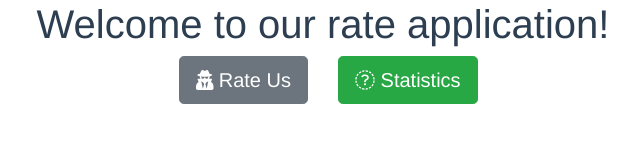
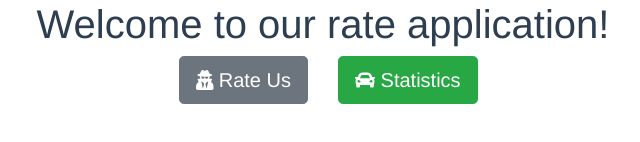
Before and after one commit to TheRocket7/rating-public, a Vue app: page / in a window 1280 px wide. Shown: the part 260-402 px from the top of the page, without its empty margins (317-957 px from the left). Built offline with nearby package versions, Linux system fonts and the light colour scheme.

Commit message:
Add other icons

```diff
--- a/src/components/StartPage.vue
+++ b/src/components/StartPage.vue
@@ -6,7 +6,7 @@
         <b-button size="lg"><i class="fas fa-user-secret"></i> Rate Us</b-button>
       </div>
       <div class="col-xl-6 right">
-        <b-button size="lg" variant="success"><i class="fas fa-chart-line"></i> Statistics</b-button>
+        <b-button size="lg" variant="success"><i class="fas fa-car"></i> Statistics</b-button>
       </div>
     </div>
   </div>
--- a/src/main.js
+++ b/src/main.js
@@ -7,7 +7,7 @@ import BootstrapVue from 'bootstrap-vue'
 import 'bootstrap/dist/css/bootstrap.css'
 import 'bootstrap-vue/dist/bootstrap-vue.css'
 import { library, dom } from '@fortawesome/fontawesome-svg-core'
-import { faUserSecret } from '@fortawesome/free-solid-svg-icons'
+import { faUserSecret, faCar, faSpinner  } from '@fortawesome/free-solid-svg-icons'
 import { FontAwesomeIcon } from '@fortawesome/vue-fontawesome'
 
 dom.watch()
@@ -15,6 +15,8 @@ dom.watch()
 Vue.use(BootstrapVue);
 
 library.add(faUserSecret);
+library.add(faCar);
+library.add(faSpinner);
 
 Vue.component('font-awesome-icon', FontAwesomeIcon);
 
```
Also changed, not shown: 1 other file (tests, documents, lock files or other folders).
